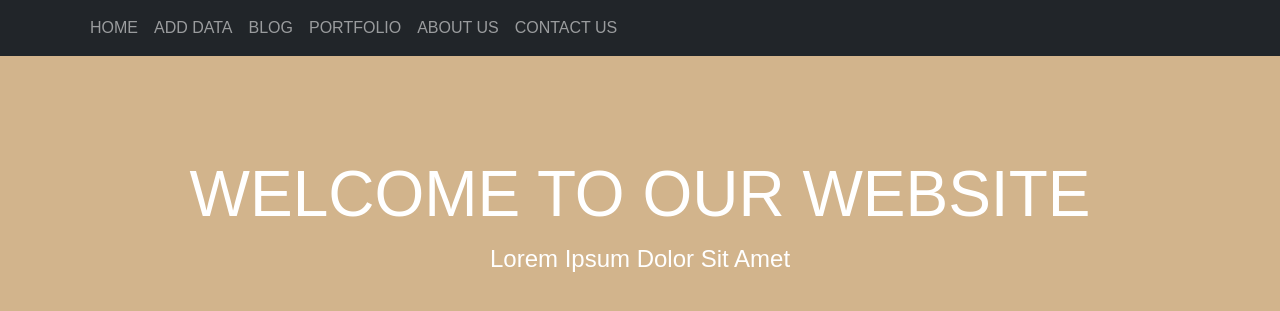
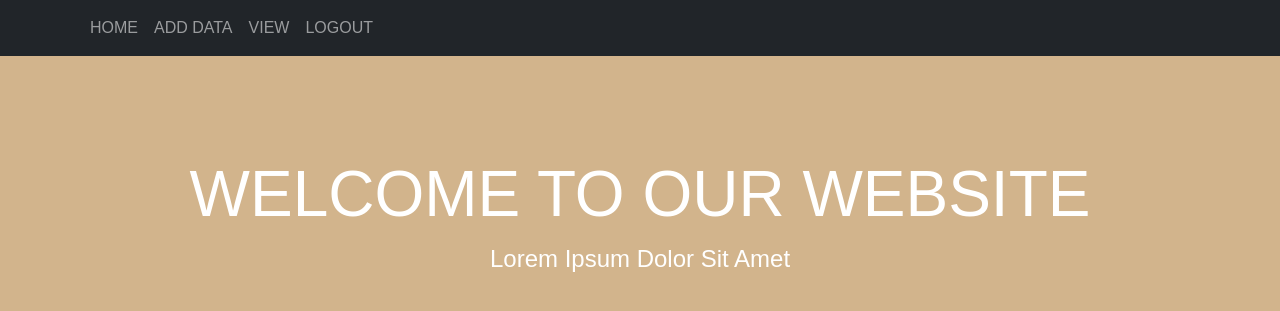
Before and after one commit to mayurab22/Student-Management-System, a Flask app: template templates/home.html in a window 1280 px wide. Shown: the top 311 px of the page. Run offline with Flask 3, Linux system fonts and the light colour scheme; the template is opened without the code that fills it, so the values that code supplies are empty.

Commit message:
navigation option are edited

```diff
--- a/templates/home.html
+++ b/templates/home.html
@@ -21,10 +21,8 @@
           <ul class="navbar-nav ml-auto">
             <li class="nav-item"><a class="nav-link" href="{{ url_for('dashboard') }}">HOME</a></li>
             <li class="nav-item"><a class="nav-link" href="{{ url_for('addData') }}">ADD DATA</a></li>
-            <li class="nav-item"><a class="nav-link" href="#">BLOG</a></li>
-            <li class="nav-item"><a class="nav-link" href="#">PORTFOLIO</a></li>
-            <li class="nav-item"><a class="nav-link" href="#">ABOUT US</a></li>
-            <li class="nav-item"><a class="nav-link" href="#">CONTACT US</a></li>
+            <li class="nav-item"><a class="nav-link" href="#">VIEW</a></li>
+            <li class="nav-item"><a class="nav-link" href="#">LOGOUT</a></li>
           </ul>
         </div>
       </div>
```
